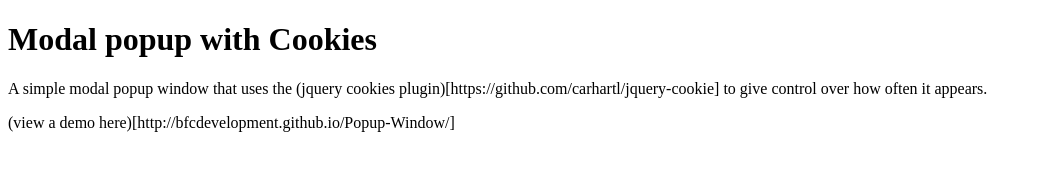
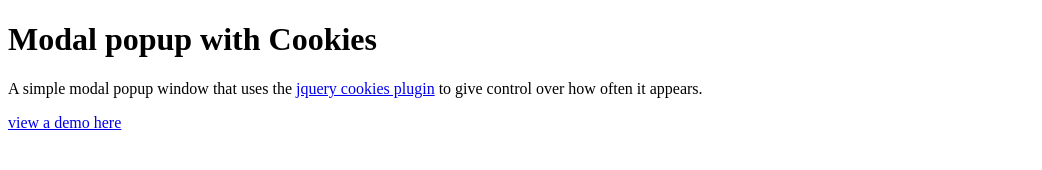
Before and after one commit to BFCdevelopment/Popup-Window, a website: page README.html in a window 1280 px wide. Shown: the whole page, without its empty margins (0-1042 px from the left). Drawn offline with Linux system fonts and the light colour scheme.

Commit message:
readme update

```diff
--- a/README.html
+++ b/README.html
@@ -6,9 +6,9 @@
 <body>
 <h1 id="modalpopupwithcookies">Modal popup with Cookies</h1>
 
-<p>A simple modal popup window that uses the (jquery cookies plugin)[https://github.com/carhartl/jquery-cookie] to give control over how often it appears.</p>
+<p>A simple modal popup window that uses the <a href="https://github.com/carhartl/jquery-cookie">jquery cookies plugin</a> to give control over how often it appears.</p>
 
-<p>(view a demo here)[http://bfcdevelopment.github.io/Popup-Window/]</p>
+<p><a href="http://bfcdevelopment.github.io/Popup-Window/">view a demo here</a></p>
 
 </body>
 </html>
```
Also changed, not shown: README.md.
